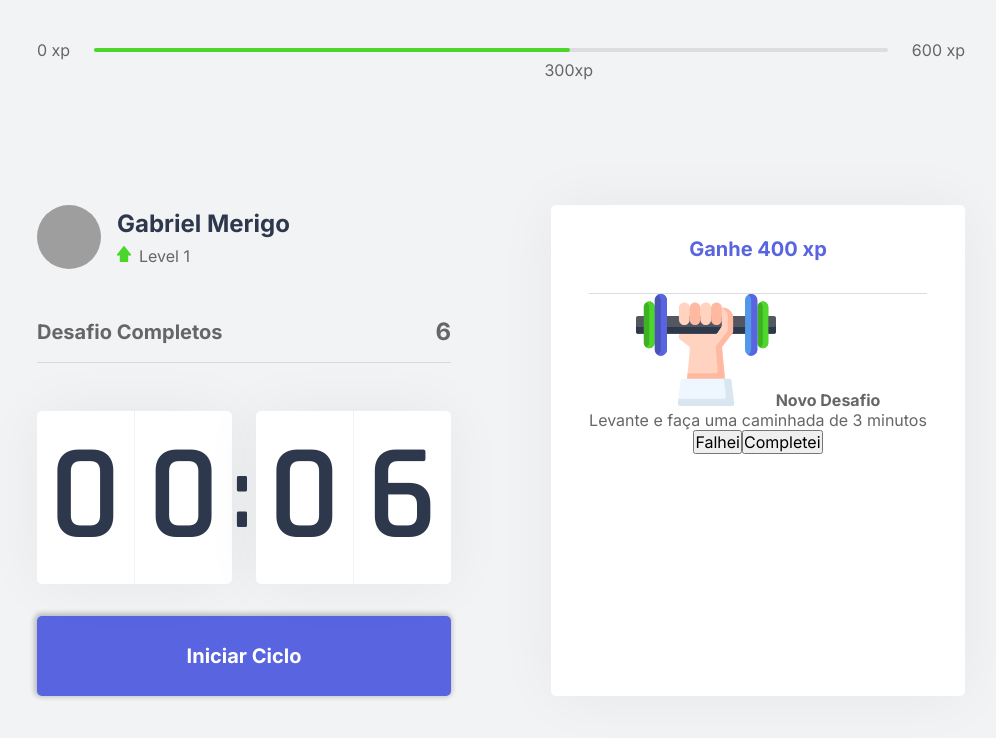
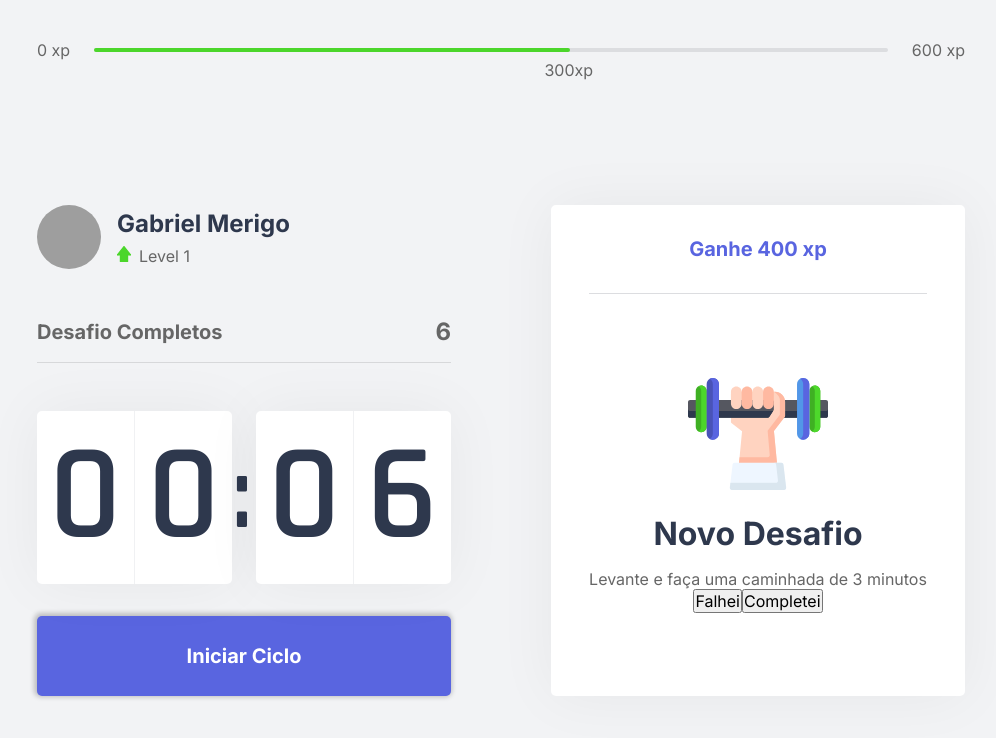
Before and after one commit to GabrielMerigo/NLW4-Move.it, a Next.js app: page / in a window 1280 px wide. Shown: the top 738 px of the page, without its empty margins (139-1135 px from the left). Built offline with nearby package versions, Linux system fonts and the light colour scheme; grey boxes are pictures that could not be loaded.

Commit message:
Novas Atualizaçoes

```diff
--- a/src/Components/ChallangeBox.tsx
+++ b/src/Components/ChallangeBox.tsx
@@ -6,7 +6,7 @@ export function ChallangeBox(){
     return (
         <div className={styles.ChallangeBoxContainer}>
             { hasActiveChallange ? (
-                <div className={styles.challangeActive}>
+                <div className={styles.challengeActive}>
                     <header>Ganhe 400 xp</header>
                     <main>
                         <img src="icons/body.svg"/>
--- a/src/styles/components/ChallangeBox.module.css
+++ b/src/styles/components/ChallangeBox.module.css
@@ -38,14 +38,14 @@
    margin: 1rem;
 }
 
-.challangeActive{
+.challengeActive{
     height: 100%;
 
     display: flex;
     flex-direction: column;
 }
 
-.challangeActive header{
+.challengeActive header{
     color: var(--blue);
     font-weight: 600;
     font-size: 1.25rem;
@@ -53,6 +53,17 @@
     border-bottom: 1px solid var(--gray-line);
 }
 
-.challangeActive main{
-    flex:1;
+.challengeActive main {
+    flex: 1;
+    display: flex;
+    flex-direction: column;
+    align-items: center;
+    justify-content: center;
 }
+
+.challengeActive main strong {
+    font-weight: 600;
+    font-size: 2rem;
+    color: var(--title);
+    margin: 1.5rem 0 1rem;
+  }
```
